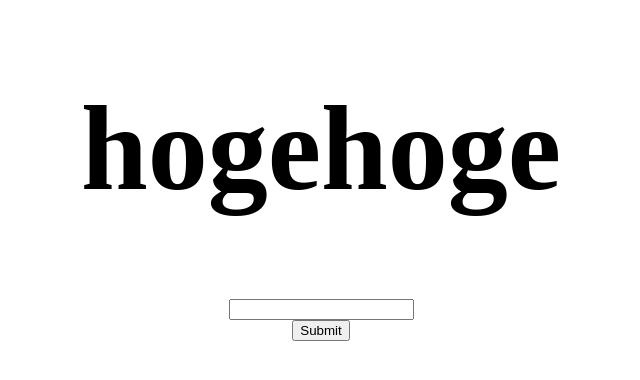
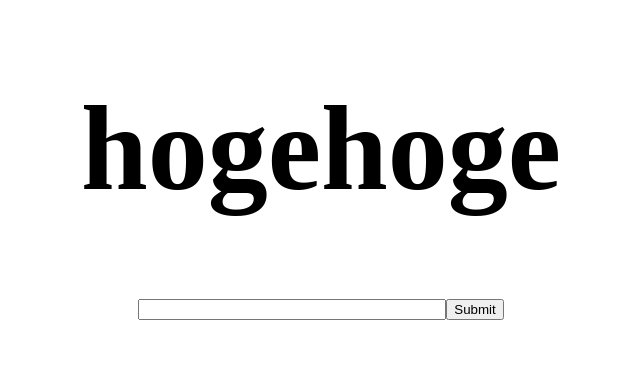
Before and after one commit to mira4976/typing, a plain HTML site: page index.html in a window 1280 px wide. Shown: the whole page, without its empty margins (327-967 px from the left). Drawn offline with Linux system fonts and the light colour scheme.

Commit message:
first add

```diff
--- a/index.html
+++ b/index.html
@@ -10,12 +10,16 @@
 </head>
 
 <body>
-    <div class="body">
-    <div><h1>hogehoge</h1></div>
 
-    <div><input type="text"></div>
+    <div class="question"><h1>hogehoge</h1></div>
 
-    <div><input type="submit"></div>
+    <div class="input_and_submit">
+
+    <div class="input"><input type="text" style="width:300px; text-align: center;"></div>
+
+    <div class="submit"><input type="submit"></div>
+
     </div>
+
 </body>
 </html>
--- a/style.css
+++ b/style.css
@@ -6,3 +6,8 @@ body{
 h1{
     font-size: 120px;
 }
+
+.input_and_submit{
+    display: flex;
+    justify-content: center;
+}
```
